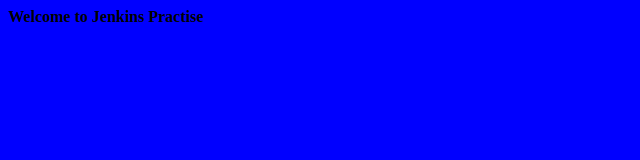
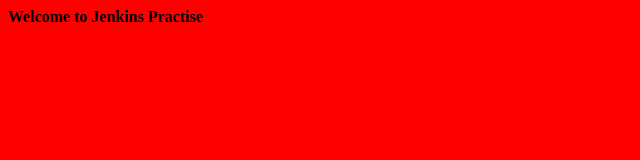
Before and after one commit to pankhurisharma390/jenkinstraining, a plain HTML site: page index.html in a window 1280 px wide. Shown: the whole page, without its empty margins (0-640 px from the left). Drawn offline with Linux system fonts and the light colour scheme.

Commit message:
color change

```diff
--- a/index.html
+++ b/index.html
@@ -1,3 +1,3 @@
-<body bgcolor='blue'>
+<body bgcolor='red'>
 <b>Welcome to Jenkins Practise </b>
 </body>
```
